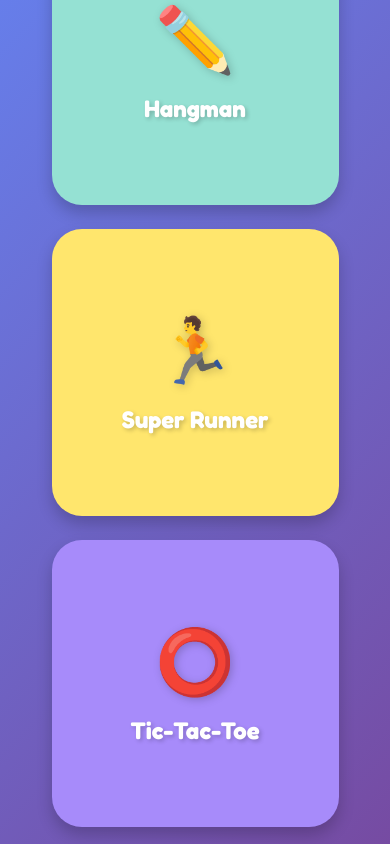
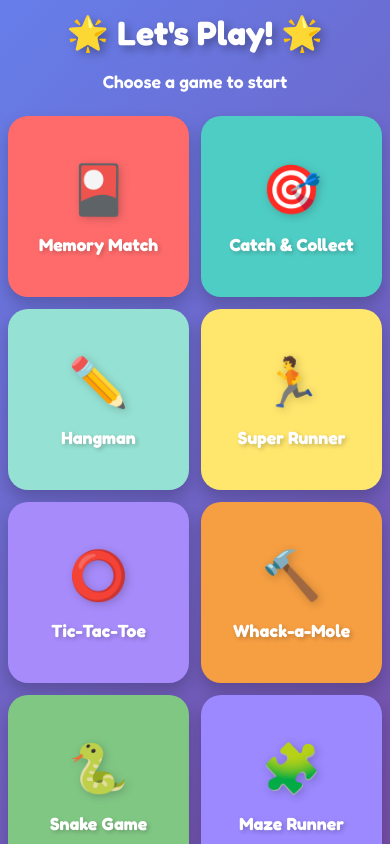
Before and after one commit to Ser-Note/BCTC-kids-game, a React (Vite) app: page / in a window 390 px wide. Shown: the top 844 px of the page. Built offline with nearby package versions, Linux system fonts and the light colour scheme.

Commit message:
Screen issues, wont let you scroll if the items were clipping off screen, patches

```diff
--- a/src/App.css
+++ b/src/App.css
@@ -1,8 +1,10 @@
 .app {
   width: 100%;
-  height: 100%;
+  min-height: 100vh;
   background: linear-gradient(135deg, #667eea 0%, #764ba2 100%);
   display: flex;
   justify-content: center;
-  align-items: center;
+  align-items: flex-start;
+  overflow-y: auto;
+  overflow-x: hidden;
 }
--- a/src/components/Hub/Hub.css
+++ b/src/components/Hub/Hub.css
@@ -3,10 +3,16 @@
   max-width: 1200px;
   text-align: center;
   padding: 2rem;
+  padding-bottom: 4rem;
+  min-height: 100vh;
+  display: flex;
+  flex-direction: column;
+  justify-content: flex-start;
 }
 
 .hub-header {
-  margin-bottom: 3rem;
+  margin-bottom: 2rem;
+  flex-shrink: 0;
 }
 
 .hub-title {
@@ -29,6 +35,8 @@
   gap: 2rem;
   max-width: 900px;
   margin: 0 auto;
+  width: 100%;
+  padding-bottom: 2rem;
 }
 
 .game-card {
@@ -85,9 +93,13 @@
 
 /* Touch device optimizations */
 @media (hover: none) and (pointer: coarse) {
+  .hub {
+    padding-bottom: 3rem;
+  }
+
   .game-card {
     /* Larger tap targets for touch */
-    min-height: 200px;
+    min-height: 180px;
   }
 
   .game-card:hover {
@@ -103,38 +115,114 @@
   }
 
   .game-icon {
-    font-size: 6rem;
+    font-size: 5rem;
   }
 
   .game-title {
-    font-size: 2rem;
+    font-size: 1.8rem;
+  }
+}
+
+/* Tablet landscape and small iPads */
+@media (min-width: 768px) and (max-width: 1024px) {
+  .games-grid {
+    grid-template-columns: repeat(3, 1fr);
+    gap: 1.5rem;
+  }
+
+  .game-card {
+    min-height: 200px;
   }
 }
 
 /* Mobile optimizations */
 @media (max-width: 768px) {
+  .hub {
+    width: 95%;
+    padding: 1.5rem 1rem;
+    padding-bottom: 3rem;
+  }
+
+  .hub-header {
+    margin-bottom: 1.5rem;
+  }
+
   .hub-title {
+    font-size: 2.5rem;
+  }
+
+  .hub-subtitle {
+    font-size: 1.3rem;
+  }
+
+  .games-grid {
+    grid-template-columns: repeat(auto-fit, minmax(140px, 1fr));
+    gap: 1rem;
+    padding-bottom: 1rem;
+  }
+
+  .game-card {
+    min-height: 140px;
+  }
+
+  .game-icon {
+    font-size: 3.5rem;
+  }
+
+  .game-title {
+    font-size: 1.3rem;
+  }
+}
+
+@media (max-width: 480px) {
+  .hub {
+    width: 100%;
+    padding: 1rem 0.5rem;
+    padding-bottom: 2rem;
+  }
+
+  .hub-title {
+    font-size: 2rem;
+  }
+
+  .hub-subtitle {
+    font-size: 1.1rem;
+  }
+
+  .games-grid {
+    grid-template-columns: repeat(2, 1fr);
+    gap: 0.75rem;
+    max-width: 100%;
+  }
+
+  .game-card {
+    min-height: 120px;
+    border-radius: 20px;
+  }
+
+  .game-icon {
     font-size: 3rem;
   }
 
-  .hub-subtitle {
-    font-size: 1.5rem;
+  .game-title {
+    font-size: 1.1rem;
   }
+}
 
-  .games-grid {
-    grid-template-columns: repeat(auto-fit, minmax(150px, 1fr));
-    gap: 1.5rem;
+@media (max-width: 360px) {
+  .hub-title {
+    font-size: 1.8rem;
   }
 
   .game-card {
-    min-height: 150px;
+    min-height: 110px;
   }
 
   .game-icon {
-    font-size: 4rem;
+    font-size: 2.5rem;
   }
 
   .game-title {
-    font-size: 1.5rem;
+    font-size: 1rem;
   }
 }
--- a/src/index.css
+++ b/src/index.css
@@ -11,12 +11,15 @@ body {
   font-family: 'Fredoka', sans-serif;
   -webkit-font-smoothing: antialiased;
   -moz-osx-font-smoothing: grayscale;
-  overflow: hidden;
+  overflow-x: hidden;
+  overflow-y: auto;
+  -webkit-overflow-scrolling: touch;
 }
 
 #root {
   width: 100vw;
-  height: 100vh;
+  min-height: 100vh;
+  overflow-x: hidden;
 }
 
 /* Prevent double-tap zoom on iOS */
```
